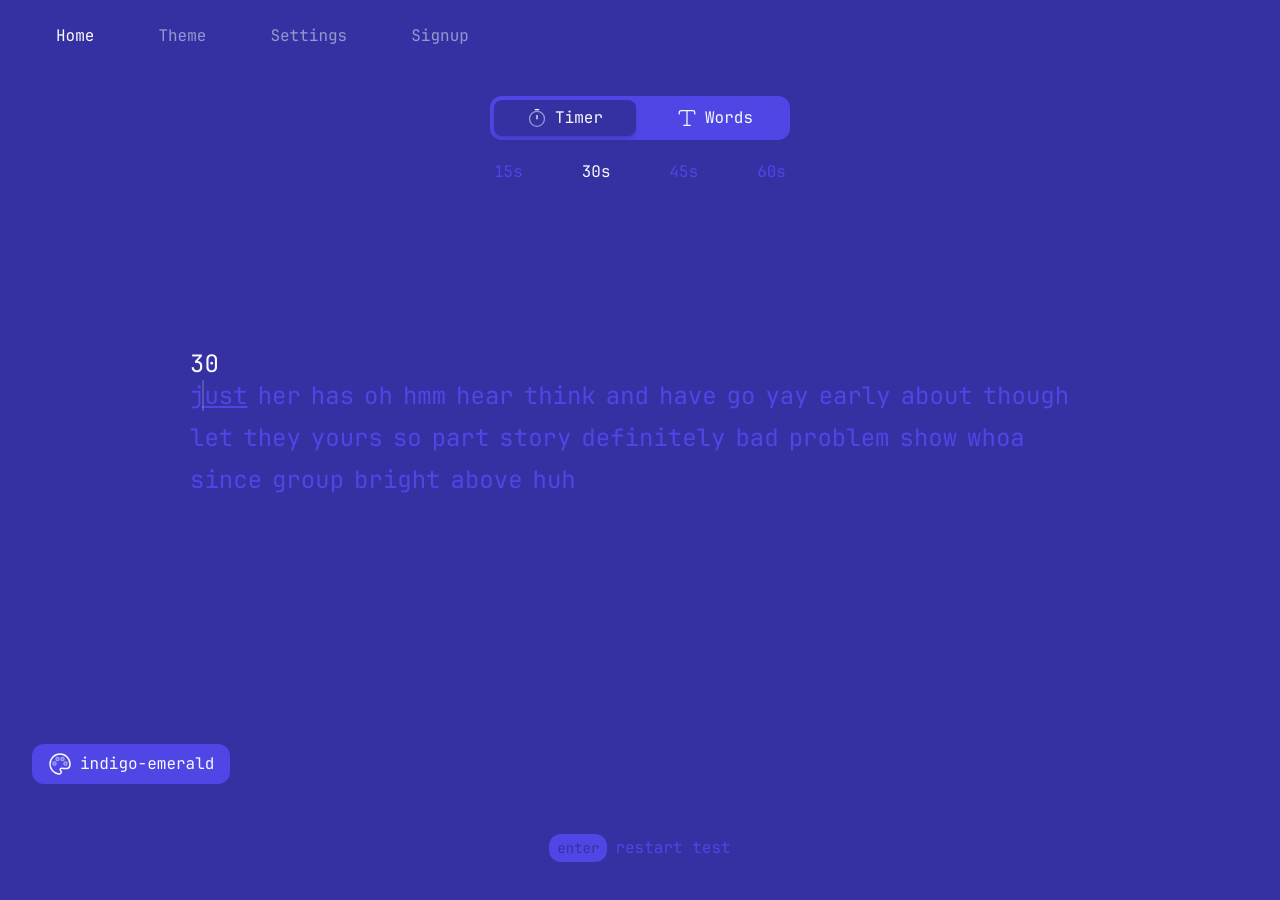
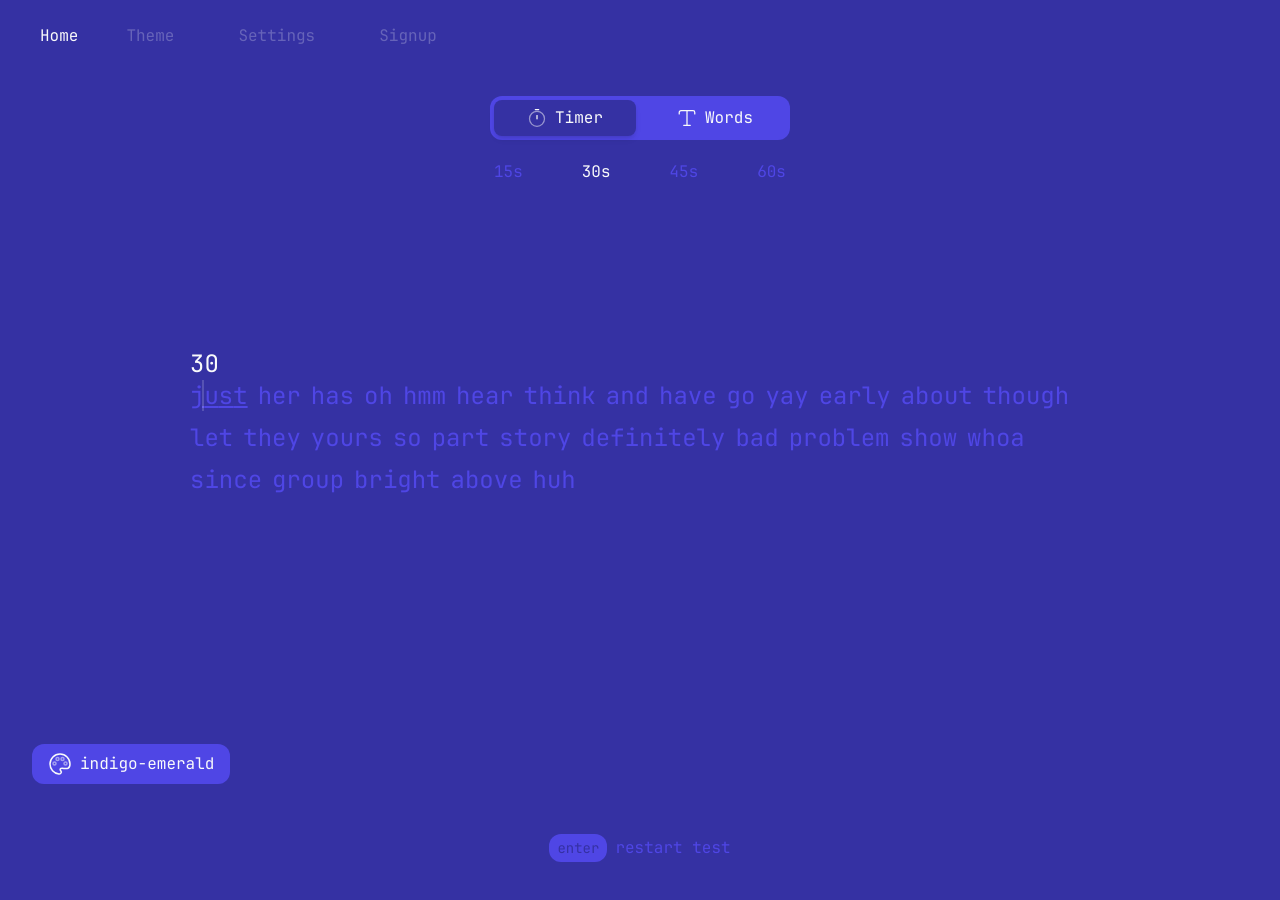
Before and after one commit to MohammadMosavat/donkeyTyping, a Next.js app in the folder client/: page / in a window 1280 px wide. Shown: the top 900 px of the page. Built offline with nearby package versions, Linux system fonts and the light colour scheme; no server answers.

Commit message:
fix the props of class name in nav links component

```diff
--- a/client/src/components/NavLinks/index.tsx
+++ b/client/src/components/NavLinks/index.tsx
@@ -19,7 +19,7 @@ const NavLinks: React.FC<NavLinksProps> = ({
   ...rest
 }) => {
   return (
-    <Link href={link} {...rest}>
+    <Link href={link} {...rest} className={className}>
       <Button
         variant="ghost"
         data-tooltip={tooltip}
```
